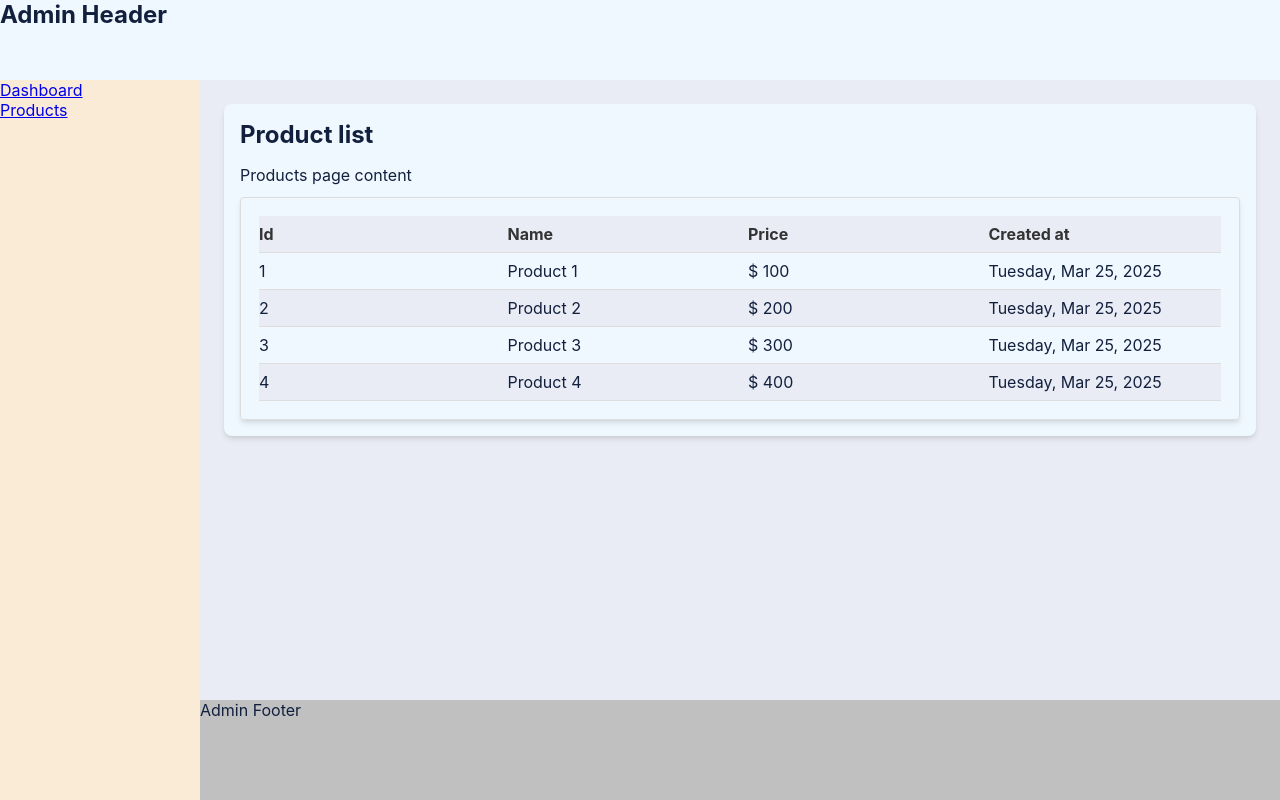
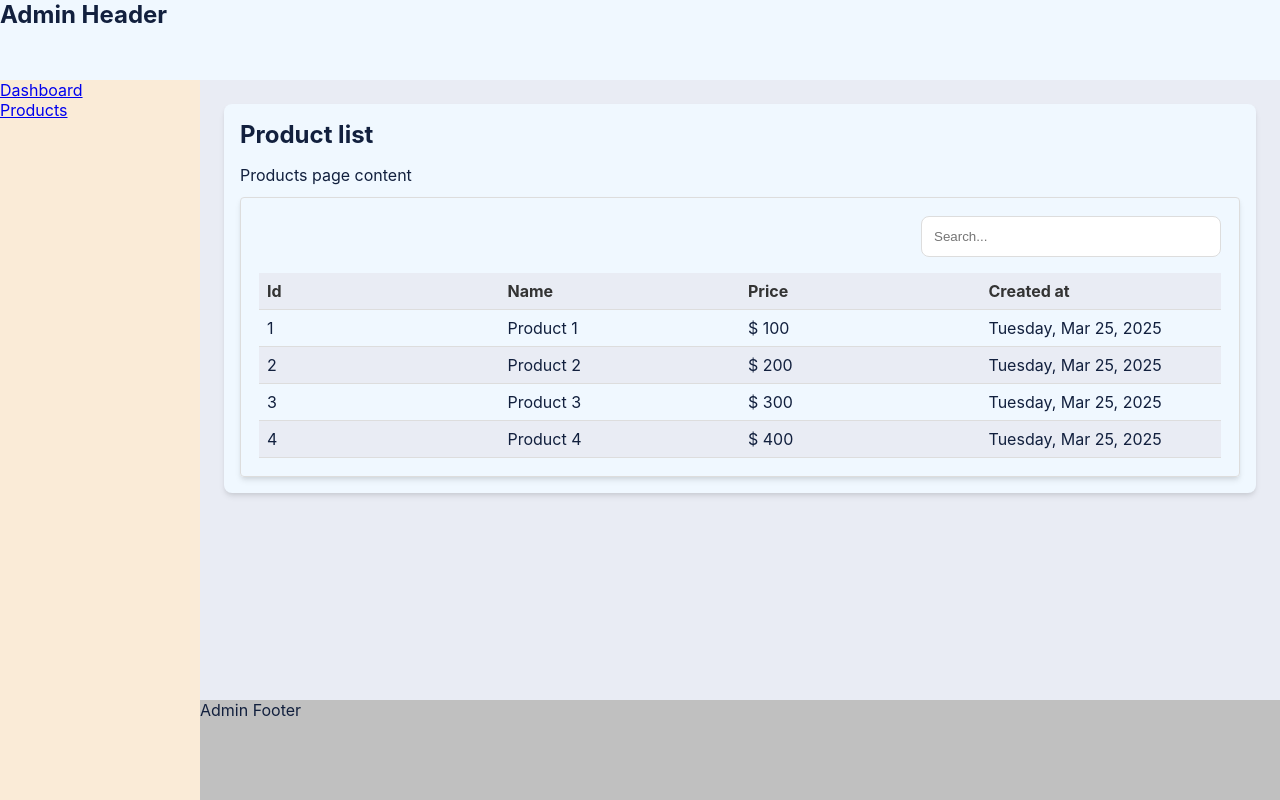
Before and after one commit to DlopezS98/react-isi-webappcrud, a React (Create React App) app: page /dashboard/products in a window 1280 px wide. Built offline with nearby package versions, Linux system fonts and the light colour scheme.

Commit message:
feat: add search functionality to DataGrid

```diff
--- a/src/admin/products/products.page.tsx
+++ b/src/admin/products/products.page.tsx
@@ -28,6 +28,7 @@ const columns: DatagridColumn[] = [
 ];
 
 const ProductsPage: React.FC<ProductsPageProps> = () => {
+  // Mock data - replace with actual data from API
   const rows = [
     {
       id: 1,
--- a/src/components/data-grid/data-grid.css
+++ b/src/components/data-grid/data-grid.css
@@ -5,6 +5,39 @@
   border: 1px solid #ddd;
   border-radius: 4px;
 }
+
+.isi-datagrid-container .isi-datagrid-search {
+  display: flex;
+  justify-content: flex-end;
+  align-items: center;
+  margin-bottom: 16px;
+}
+
+.isi-datagrid-container .isi-datagrid-search input {
+  padding: 12px;
+  border: 1px solid #ddd;
+  border-radius: 8px;
+  width: 300px;
+}
+
+.isi-datagrid-container .isi-datagrid-search input:focus {
+  outline: none;
+  border-color: burlywood;
+}
+
+/* .isi-datagrid-container .isi-datagrid-search .isi-search-button {
+  padding: 12px 24px;
+  border: 1px solid #ddd;
+  border-radius: 8px;
+  margin-left: 8px;
+  cursor: pointer;
+  background-color: burlywood;
+  color: black;
+}
+
+.isi-datagrid-container .isi-datagrid-search .isi-search-button:hover {
+  background-color: rgb(204, 164, 111);
+} */
 
 .isi-datagrid-container table {
   width: 100%;
@@ -37,16 +70,6 @@
   color: #333;
 }
 
-.isi-datagrid-container th:first-child,
-.isi-datagrid-container td:first-child {
-  padding-left: 0;
-}
-
-.isi-datagrid-container th:last-child,
-.isi-datagrid-container td:last-child {
-  padding-right: 0;
-}
-
 /* .isi-datagrid-container .isi-datagrid-actions {
   display: flex;
   justify-content: flex-end;
--- a/src/components/data-grid/index.tsx
+++ b/src/components/data-grid/index.tsx
@@ -1,5 +1,6 @@
 import React from 'react';
 import './data-grid.css';
+import { useDebouncedCallback } from 'use-debounce';
 
 export interface GridRow {
   id: string | number;
@@ -16,9 +17,12 @@ export interface DatagridColumn {
 export interface DataGridProps<TRow extends GridRow> {
   rows: TRow[];
   columns: DatagridColumn[];
+  addSearch?: boolean;
 }
 
 export default function DataGrid<TRow extends GridRow>(props: DataGridProps<TRow>) {
+  const [filteredRows, setFilteredRows] = React.useState<TRow[]>(() => props.rows);
+
   const getColumnHeader = (column: DatagridColumn) => {
     return <th key={column.field}>{column.header}</th>;
   };
@@ -47,8 +51,30 @@ export default function DataGrid<TRow extends GridRow>(props: DataGridProps<TRow
     );
   };
 
+  const onSearch = useDebouncedCallback((event: React.ChangeEvent<HTMLInputElement>) => {
+    const search = event.target.value;
+
+    if (!search) {
+      setFilteredRows(props.rows);
+      return;
+    }
+
+    const lowerSearch = search.toLowerCase();
+    const filtered = props.rows.filter(row => {
+      return props.columns.some(column => {
+        const value = String(row[column.field]).toLowerCase();
+        return value.includes(lowerSearch);
+      });
+    });
+
+    setFilteredRows(filtered);
+  }, 600);
+
   return (
     <div className='isi-datagrid-container shadow-md'>
+      <div className='isi-datagrid-search'>
+        <input type='text' placeholder='Search...' onChange={onSearch} />
+      </div>
       <table>
         <thead>
           <tr>
@@ -56,7 +82,7 @@ export default function DataGrid<TRow extends GridRow>(props: DataGridProps<TRow
           </tr>
         </thead>
         <tbody>
-          {props.rows.map(getRow)}
+          {filteredRows.map(getRow)}
         </tbody>
       </table>
     </div>
```
